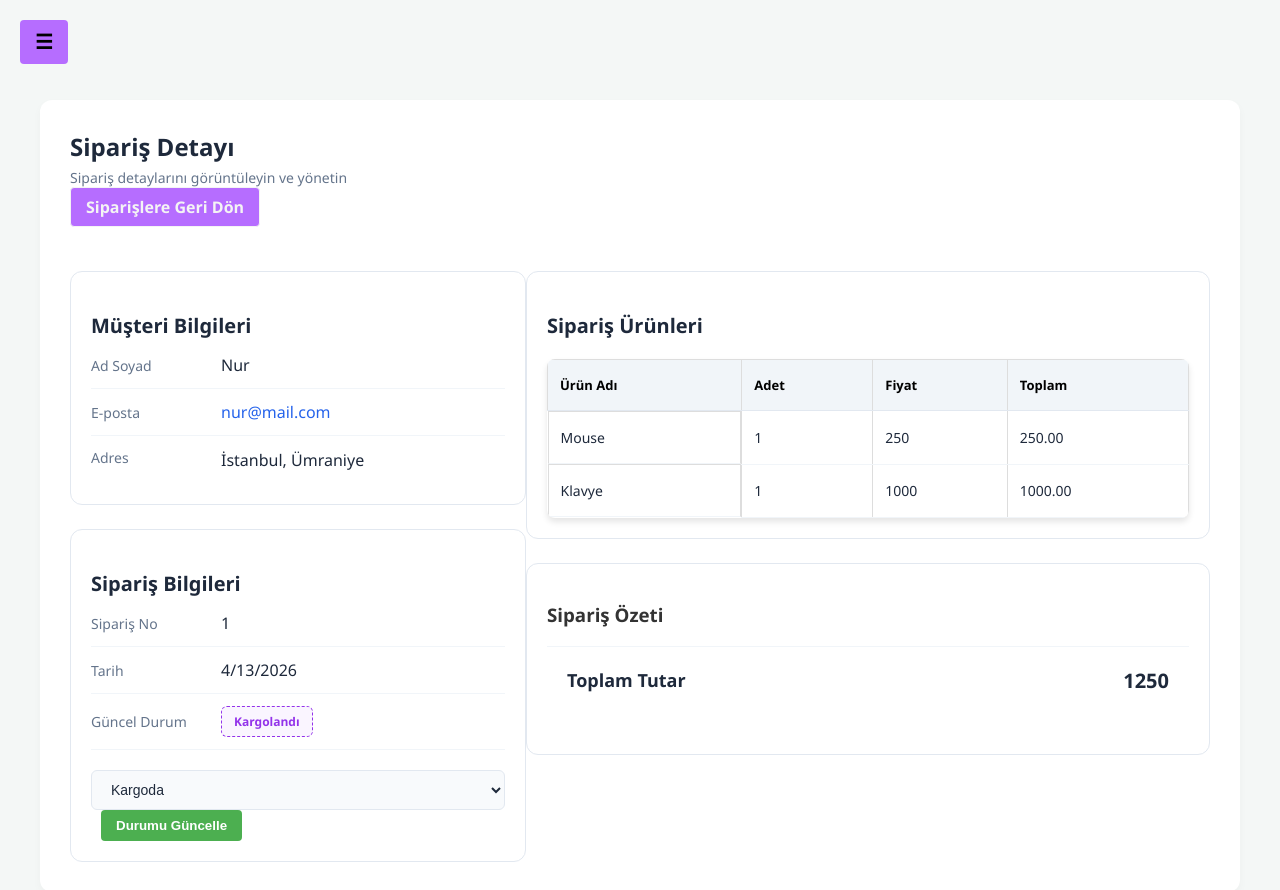
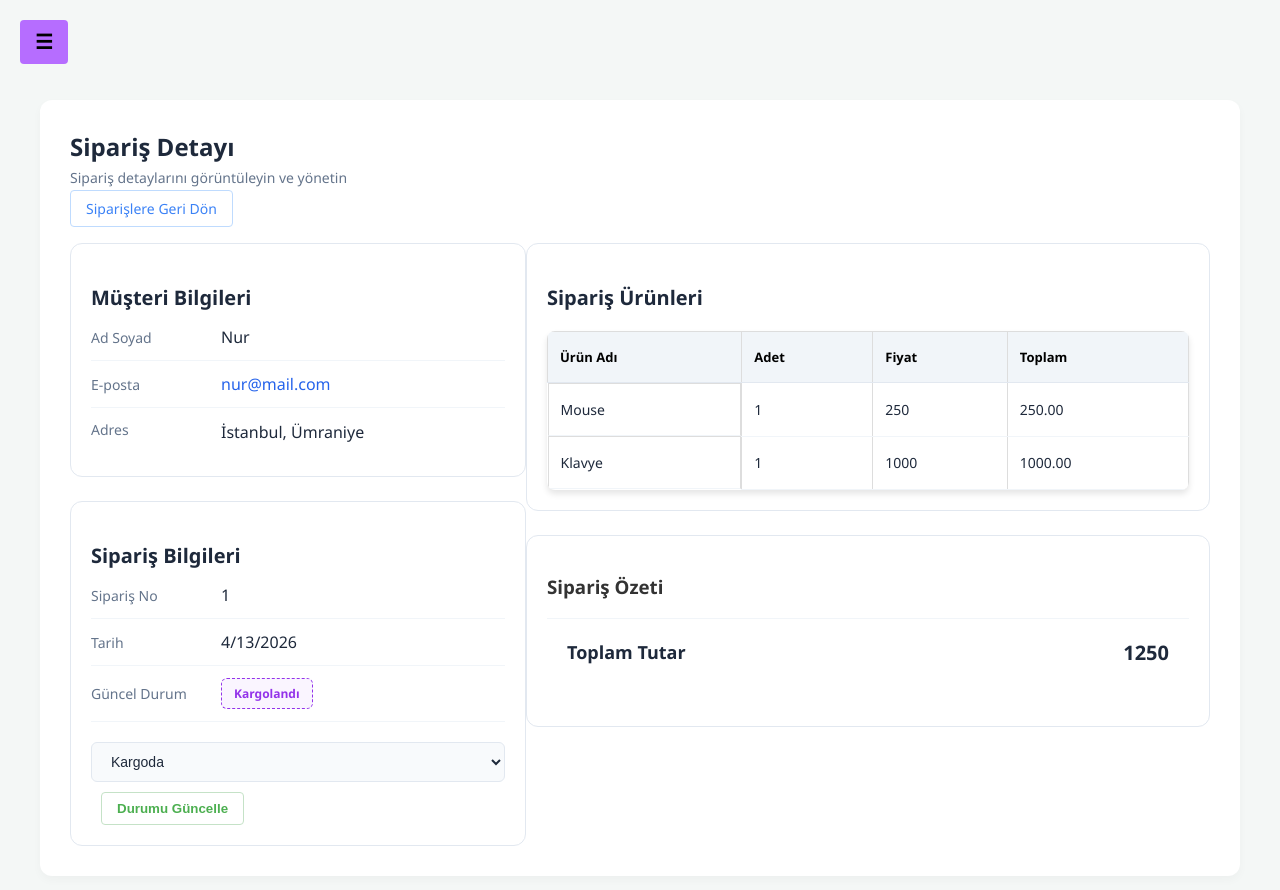
Before and after one commit to beyza264/siparis-y-netim-uyg, a React (Vite) app: page /orders/1 in a window 1280 px wide. Shown: the top 890 px of the page. Built offline with nearby package versions, Linux system fonts and the light colour scheme; data requests are answered from the project's data file.

Commit message:
css güncellendi

```diff
--- a/src/pages/CreateOrder.jsx
+++ b/src/pages/CreateOrder.jsx
@@ -151,7 +151,7 @@ const handleCompleteOrder = () => {
                 style={inputStyle}
               />
             </div>
-  <button  className="btn-primary"       onClick={handleAddProduct}     style={{padding:"10px 20px", backgroundColor:"#2563eb", color:"#fff", border:"none", borderRadius:"6px", cursor:"pointer"}} >
+  <button  className="btn-primary"       onClick={handleAddProduct}     style={{padding:"10px 20px", backgroundColor:"#2563eb", color:"#fff", border:"none", borderRadius:"6px", cursor:"pointer", marginLeft:"27px", marginBottom:"4px"}} >
           Ürün Ekle
         </button>
        </div>
--- a/src/pages/OrderDetail.jsx
+++ b/src/pages/OrderDetail.jsx
@@ -45,9 +45,9 @@ export default function OrderDetail() {
       <div className="orders-header" >
         <div>
           <h2 style={{margin:"0 0 5px 0 ",color:"#1e293b", fontSize:"24px"}} >Sipariş Detayı</h2>
-          <p style={{margin:"0", color:"#64748b", fontSize:"14px"}} >Sipariş detaylarını görüntüleyin ve yönetin</p>
+          <p style={{margin:"0", color:"#64748b", fontSize:"14px", marginBottom:"10px"}} >Sipariş detaylarını görüntüleyin ve yönetin</p>
         </div>
-      <Link to="/orders" style={{ textDecoration: "none", color: "#f4f4f4", fontWeight: "600", display: "inline-block", marginBottom: "20px",border:"1px solid #f4f4f4", padding:"8px 15px", borderRadius:"4px", background:"#b66dff" }}>
+      <Link to="/orders"  style={{ padding:"8px 15px", borderRadius:"4px", fontSize:"14px", textDecoration:"none", marginTop:"20px", color:"#3b82f6", border:"1px solid #bfdbfe"}} >
         Siparişlere Geri Dön
       </Link>
 </div>
@@ -94,7 +94,7 @@ export default function OrderDetail() {
               <option value="Shipped">Kargoda</option>
               <option value="Delivered">Teslim Edildi</option>
             </select>
-            <button onClick={handleUpdateStatus} style={{marginLeft:"10px", padding:"8px 15px", cursor:"pointer", backgroundColor:"#4CAF50", color:"white", border:"none", borderRadius:"4px"}} >
+            <button onClick={handleUpdateStatus} style={{marginLeft:"10px", padding:"8px 15px", cursor:"pointer", backgroundColor:"#ffff", color:"#4CAF50", border:"1px solid #c5e2c7", borderRadius:"4px", marginTop:"10px"}} >
               Durumu Güncelle
             </button>
           </div>
```
